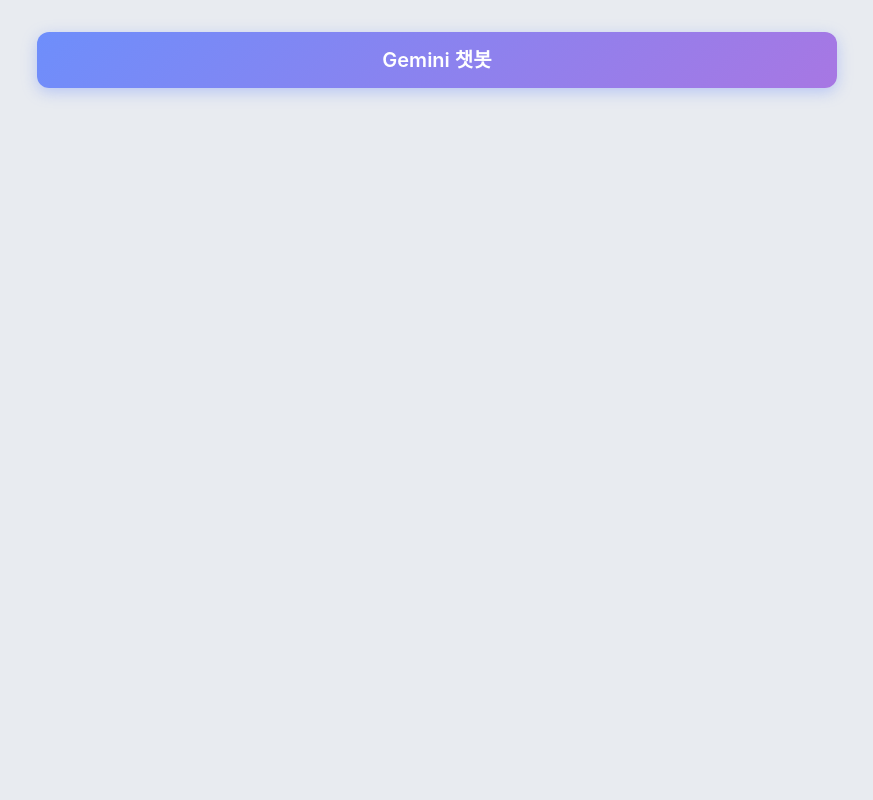
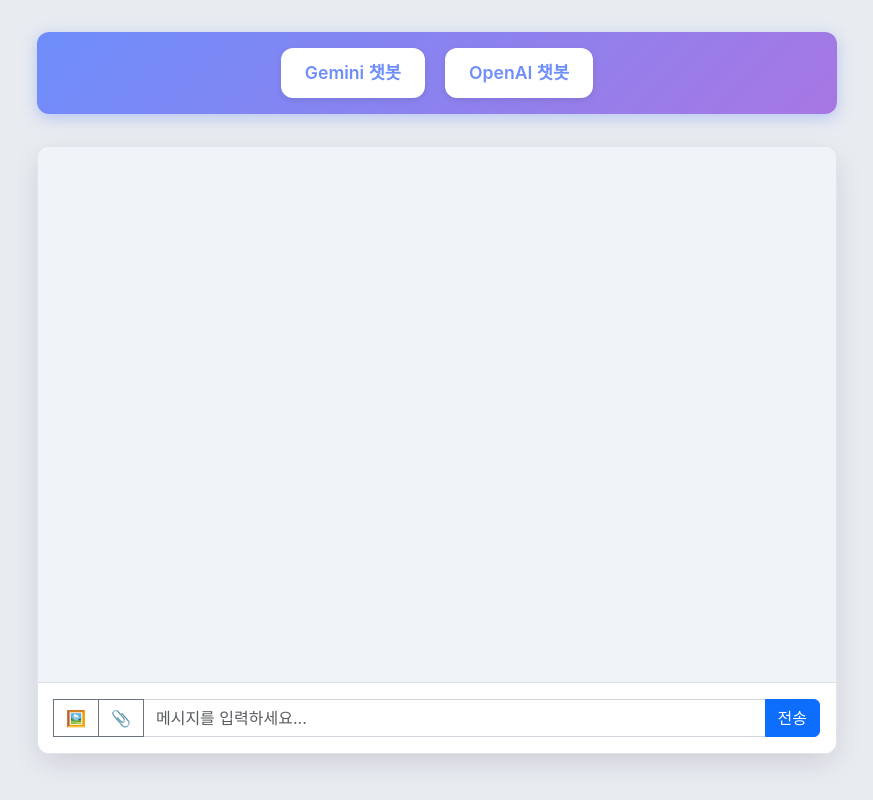
Before and after one commit to LeeKangHo1/gemini-chatbot-app, a Vue app in the folder frontend/: page /openai-chat in a window 1280 px wide. Before the commit this address had no page. Shown: the whole page, without its empty margins (203-1076 px from the left). Built offline with nearby package versions, Linux system fonts and the light colour scheme; a web font is replaced by a local one.

Commit message:
openAI chatbot 추가를 위한 프론트 작업 완료

```diff
--- a/frontend/src/App.vue
+++ b/frontend/src/App.vue
@@ -1,12 +1,21 @@
-<!-- src/App.vue -->
+<!-- 📄 파일 경로: src/App.vue -->
 <script setup>
-import { RouterView } from 'vue-router';
+import { RouterView, useRouter } from 'vue-router'
+
+const router = useRouter()
+
+const goToGemini = () => router.push({ name: 'GeminiChat' })
+const goToOpenAI = () => router.push({ name: 'OpenAIChat' })
 </script>
 
 <template>
   <div class="app-container">
     <header class="app-header">
-      <h1 class="app-title">Gemini 챗봇</h1>
+      <!-- 챗봇 선택 버튼 -->
+      <div class="bot-selector">
+        <button class="bot-button" @click="goToGemini">Gemini 챗봇</button>
+        <button class="bot-button" @click="goToOpenAI">OpenAI 챗봇</button>
+      </div>
     </header>
 
     <main class="app-main">
@@ -20,43 +29,58 @@ import { RouterView } from 'vue-router';
 </template>
 
 <style lang="scss">
-// scoped가 아닌 전역 스타일로 일부 설정
 .app-container {
   display: flex;
   flex-direction: column;
-  align-items: center; // 모든 자식 요소를 중앙 정렬
+  align-items: center;
   min-height: 100vh;
-  padding: 2rem 1rem; // 상하 여백, 좌우 여백
+  padding: 2rem 1rem;
 }
 
 .app-header {
   width: 100%;
-  max-width: 800px; // ChatView와 동일한 최대 너비
+  max-width: 800px;
   padding: 1rem 1.5rem;
-  margin-bottom: 2rem; // 헤더와 채팅창 사이의 여백
+  margin-bottom: 2rem;
   background: linear-gradient(135deg, #6e8efb, #a777e3);
   color: white;
   text-align: center;
-  border-radius: 0.75rem; // 둥근 모서리
+  border-radius: 0.75rem;
   box-shadow: 0 4px 15px rgba(110, 142, 251, 0.4);
   transition: transform 0.2s ease-in-out;
 
   &:hover {
     transform: translateY(-2px);
   }
-}
 
-.app-title {
-  font-size: 1.25rem;
-  font-weight: 600;
-  margin: 0;
+  .bot-selector {
+    display: flex;
+    justify-content: center;
+    gap: 1.25rem;
+  }
+
+  .bot-button {
+    font-size: 1.1rem;
+    padding: 0.75rem 1.5rem;
+    background: white;
+    color: #6e8efb;
+    border: none;
+    border-radius: 0.75rem;
+    font-weight: 600;
+    cursor: pointer;
+    box-shadow: 0 2px 6px rgba(0, 0, 0, 0.1);
+    transition: background 0.2s ease;
+
+    &:hover {
+      background: #eef2ff;
+    }
+  }
 }
 
 .app-main {
   width: 100%;
 }
 
-// 페이지 전환 애니메이션
 .fade-enter-active,
 .fade-leave-active {
   transition: opacity 0.2s ease;
--- a/frontend/src/services/api.js
+++ b/frontend/src/api/gemini.js
@@ -1,4 +1,4 @@
-// src/services/api.js
+// src/services/gemini.js
 import axios from 'axios';
 
 // API 클라이언트 생성
--- /dev/null
+++ b/frontend/src/api/openai.js
@@ -0,0 +1,20 @@
+// 📄 파일 경로: src/api/openai.js
+import axios from 'axios';
+
+// API 클라이언트 생성
+const apiClient = axios.create({
+  baseURL: import.meta.env.VITE_API_BASE_URL || 'http://localhost:5000',
+});
+
+// openai API에 메시지 전송
+export const sendMessageToBot = async (formData) => {
+  try {
+    const response = await apiClient.post('/api/openai', formData, {
+      headers: { 'Content-Type': 'multipart/form-data' }
+    });
+    return response.data.reply;
+  } catch (error) {
+    console.error('OpenAI API Error:', error.response || error.message);
+    throw error;
+  }
+};
--- a/frontend/src/components/MessageList.vue
+++ b/frontend/src/components/MessageList.vue
@@ -23,7 +23,7 @@
 import { ref, watch, nextTick, onMounted } from 'vue'
 import MessageItem from './MessageItem.vue'
 import TypingIndicator from './TypingIndicator.vue'
-import { handleSendMessageLogic } from '@/services/chatService'
+import { handleSendMessageLogic } from '@/services/geminiChatService'
 
 const props = defineProps({
   messages: Array,
--- a/frontend/src/router/index.js
+++ b/frontend/src/router/index.js
@@ -1,17 +1,25 @@
-// src/router/index.js
+// 📄 파일 경로: src/router/index.js
 import { createRouter, createWebHistory } from 'vue-router'
-import ChatView from '../views/ChatView.vue'
+import GeminiChatView from '../views/GeminiChatView.vue'
+import OpenAIChatView from '../views/OpenAIChatView.vue'
 
 const router = createRouter({
   history: createWebHistory(import.meta.env.BASE_URL),
   routes: [
     {
       path: '/',
-      name: 'chat',
-      component: ChatView
+      redirect: '/gemini-chat' // 기본 경로는 Gemini로 이동
     },
-    // 여기에 나중에 다른 페이지 라우트를 추가할 수 있습니다.
-    // { path: '/about', name: 'about', component: () => import('../views/AboutView.vue') }
+    {
+      path: '/gemini-chat',
+      name: 'GeminiChat',
+      component: GeminiChatView
+    },
+    {
+      path: '/openai-chat',
+      name: 'OpenAIChat',
+      component: OpenAIChatView
+    }
   ]
 })
 
--- a/frontend/src/stores/chatStore.js
+++ b/frontend/src/stores/geminiChatService.js
@@ -1,4 +1,4 @@
-// src/stores/chatStore.js
+// src/stores/geminiChatStore.js
 
 import { defineStore } from 'pinia';
 
@@ -23,7 +23,7 @@ function base64ToBlobUrl(base64, mimeType) {
   }
 }
 
-export const useChatStore = defineStore('chat', {
+export const useChatStore = defineStore('geminiChat', {
   state: () => {
     const savedMessages = localStorage.getItem(CHAT_HISTORY_KEY);
     const savedSessionId = localStorage.getItem(SESSION_ID_KEY);
--- /dev/null
+++ b/frontend/src/stores/openaiChatStore.js
@@ -0,0 +1,102 @@
+// 📄 파일 경로: src/stores/openaiChatStore.js
+import { defineStore } from 'pinia'
+
+// localStorage 키
+const CHAT_HISTORY_KEY = 'openai-chat-history'
+
+// Base64 → Blob URL
+function base64ToBlobUrl(base64, mimeType) {
+  try {
+    const byteCharacters = atob(base64)
+    const byteNumbers = Array.from(byteCharacters, c => c.charCodeAt(0))
+    const byteArray = new Uint8Array(byteNumbers)
+    const blob = new Blob([byteArray], { type: mimeType })
+    return URL.createObjectURL(blob)
+  } catch (e) {
+    console.error("Base64 to Blob URL 변환 실패:", e)
+    return ''
+  }
+}
+
+export const useChatStore = defineStore('openaiChat', {
+  state: () => {
+    const savedMessages = localStorage.getItem(CHAT_HISTORY_KEY)
+
+    let messages = []
+    if (savedMessages) {
+      messages = JSON.parse(savedMessages).map(msg => {
+        if (msg.imageData) {
+          msg.imageUrl = base64ToBlobUrl(msg.imageData, msg.imageMimeType)
+        }
+        return msg
+      })
+    }
+
+    return {
+      messages,
+      isLoading: false,
+      error: null,
+      isSubscribed: false
+    }
+  },
+
+  getters: {
+    getHistoryForApi: (state) =>
+      state.messages
+        .filter(msg => !msg.isError)
+        .map(msg => ({
+          role: msg.role,
+          content: msg.text
+        }))
+  },
+
+  actions: {
+    addMessage(message) {
+      this.messages.push({
+        id: Date.now(),
+        timestamp: new Date().toISOString(),
+        ...message
+      })
+    },
+
+    subscribeToChanges() {
+      if (this.isSubscribed) return
+
+      this.$subscribe((mutation, state) => {
+        const MAX_MESSAGES = 50
+        const MAX_IMAGE_MESSAGES = 10
+        let imageCount = 0
+
+        const messagesToSave = state.messages
+          .slice(-MAX_MESSAGES)
+          .map(msg => {
+            const { imageUrl, ...rest } = msg
+
+            if (rest.imageData) {
+              if (imageCount >= MAX_IMAGE_MESSAGES) {
+                delete rest.imageData
+                delete rest.imageMimeType
+              } else {
+                imageCount++
+              }
+            }
+
+            return rest
+          })
+
+        try {
+          localStorage.setItem(CHAT_HISTORY_KEY, JSON.stringify(messagesToSave))
+        } catch (e) {
+          console.warn('💥 openai localStorage 저장 실패', e)
+        }
+      })
+
+      this.isSubscribed = true
+    },
+
+    clearChatHistory() {
+      this.messages = []
+      localStorage.removeItem(CHAT_HISTORY_KEY)
+    }
+  }
+})
--- /dev/null
+++ b/frontend/src/views/OpenAIChatView.vue
@@ -0,0 +1,94 @@
+<!-- src/views/OpenAIChatView.vue -->
+
+<template>
+  <div class="chat-wrapper d-flex flex-column">
+    <MessageList :messages="messages" :isLoading="isLoading" />
+
+    <div v-if="selectedImages.length > 0" class="p-2 d-flex flex-wrap">
+      <ImagePreview
+        v-for="(img, idx) in selectedImages"
+        :key="idx"
+        :imageUrl="getPreviewUrl(img)"
+        @remove="() => removeImage(idx)"
+      />
+    </div>
+
+    <MessageInput
+      v-model:input="userInput"
+      :isLoading="isLoading"
+      @file-selected="handleFileChange"
+      @send="handleSendMessage"
+    />
+  </div>
+</template>
+
+<script setup>
+import { ref, onMounted } from 'vue';
+import { storeToRefs } from 'pinia';
+import { useChatStore } from '../stores/openaiChatStore'
+import { handleSendMessageLogic } from '../services/openaiChatService.js'
+
+import MessageList from '../components/MessageList.vue';
+import MessageInput from '../components/MessageInput.vue';
+import ImagePreview from '../components/ImagePreview.vue';
+
+// Pinia 상태
+const chatStore = useChatStore();
+const { messages, isLoading } = storeToRefs(chatStore);
+
+// 사용자 입력 및 선택 이미지
+const userInput = ref('');
+const selectedImages = ref([]);
+
+// 컴포넌트 마운트 시 대화 상태 감지 시작
+onMounted(() => {
+  chatStore.subscribeToChanges();
+});
+
+// 이미지 선택 처리
+const handleFileChange = (files) => {
+  selectedImages.value = files;
+};
+
+// 이미지 제거
+const removeImage = (index) => {
+  const file = selectedImages.value[index];
+  URL.revokeObjectURL(file); // 메모리 누수 방지
+  selectedImages.value.splice(index, 1);
+};
+
+// 이미지 미리보기용 URL 생성
+const getPreviewUrl = (file) => {
+  return URL.createObjectURL(file);
+};
+
+// 메시지 전송 처리
+const handleSendMessage = async (formData) => {
+  const message = formData.get('message')?.trim();
+  const hasImage = formData.getAll('imageFiles').length > 0;
+  const hasAttachment = !!formData.get('attachment');
+
+  if (!message && !hasImage && !hasAttachment) return;
+
+  userInput.value = '';
+  selectedImages.value = [];
+
+  await handleSendMessageLogic(formData);
+};
+</script>
+
+<style lang="scss" scoped>
+.chat-wrapper {
+  height: calc(100vh - 12rem);
+  max-height: 700px;
+  max-width: 800px;
+  margin: 0 auto;
+  display: flex;
+  flex-direction: column;
+  overflow: hidden;
+  background-color: #ffffff;
+  border: 1px solid #e0e5eb;
+  border-radius: 0.75rem;
+  box-shadow: 0 10px 30px -5px rgba(18, 22, 33, 0.15);
+}
+</style>
```
Also changed, not shown: frontend/src/services/geminiChatService.js (added, +103 -0 lines), frontend/src/services/openaiChatService.js (renamed from frontend/src/services/chatService.js, +14 -20 lines), frontend/src/views/GeminiChatView.vue (renamed from frontend/src/views/ChatView.vue, +4 -4 lines).
